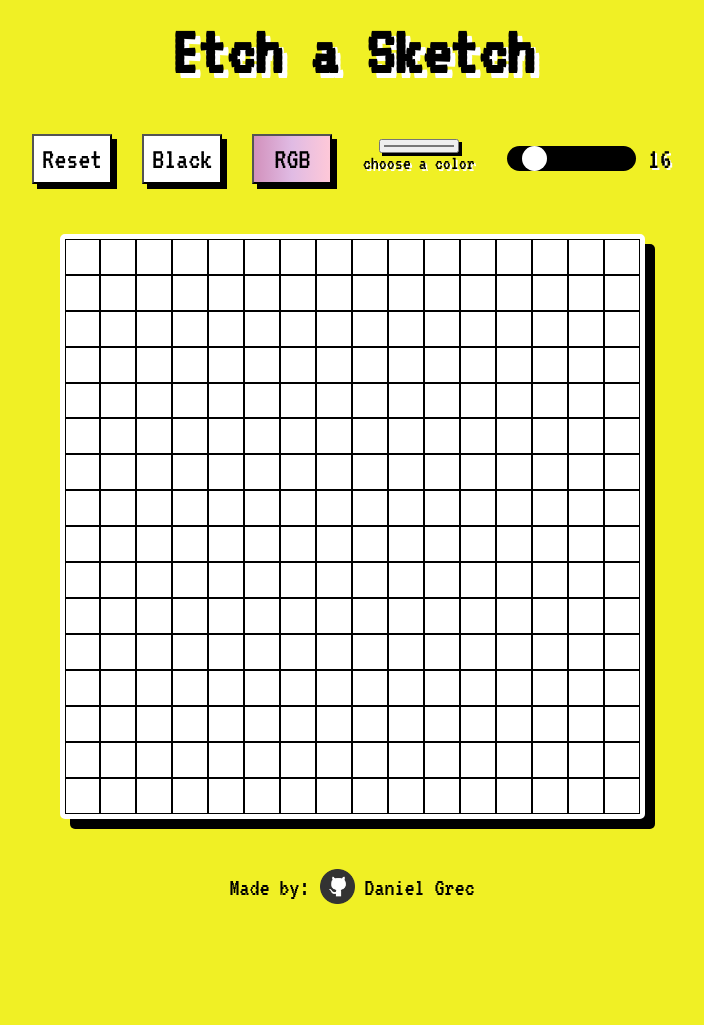
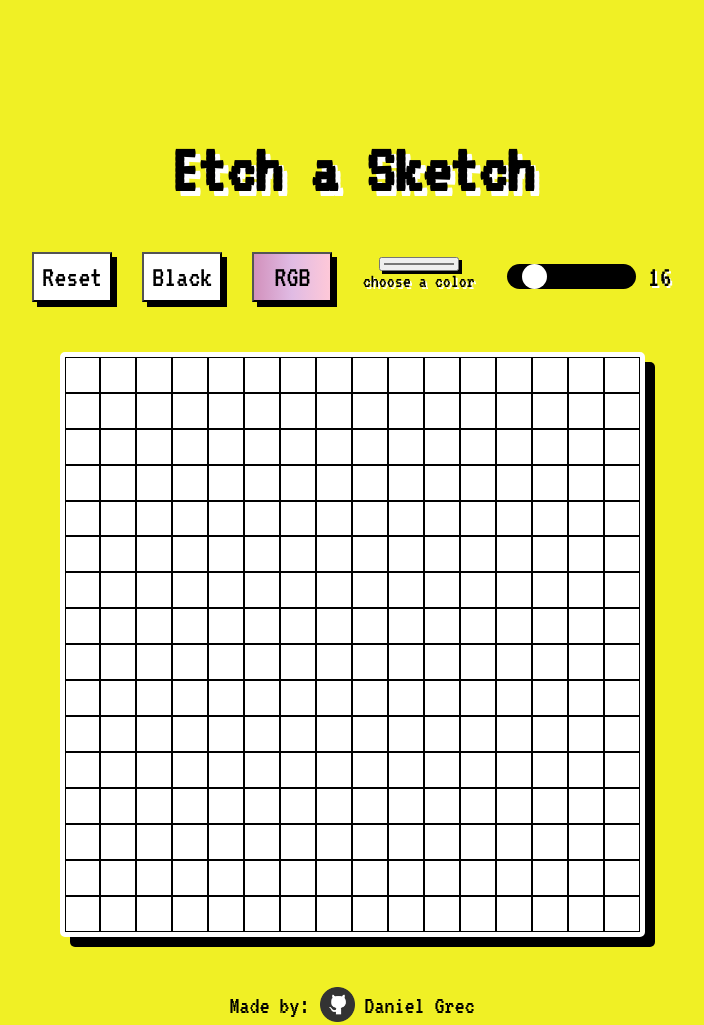
Before and after one commit to DanielGrec/etch-a-sketch, a plain HTML site: page index.html in a window 1280 px wide. Shown: the whole page, without its empty margins (288-992 px from the left). Before the commit the page ends 908 px from the top, so only its background shows below. Drawn offline with Linux system fonts and the light colour scheme.

Commit message:
Added padding.

```diff
--- a/styles.css
+++ b/styles.css
@@ -8,7 +8,7 @@ body {
 	align-items: center;
 	flex-direction: column;
 	background-color: rgb(240, 240, 37);
-	margin-top: -30px;
+	padding: 5em 0;
 }
 
 h1 {
```
